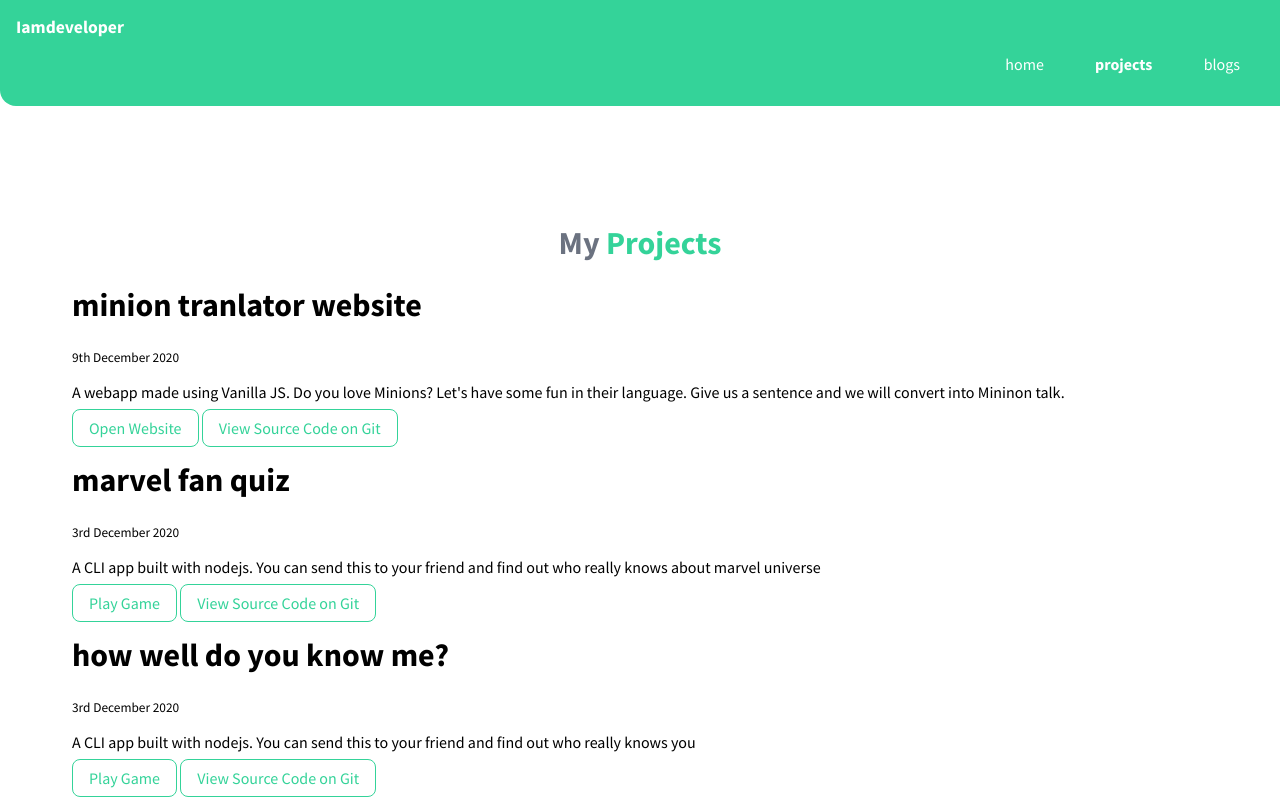
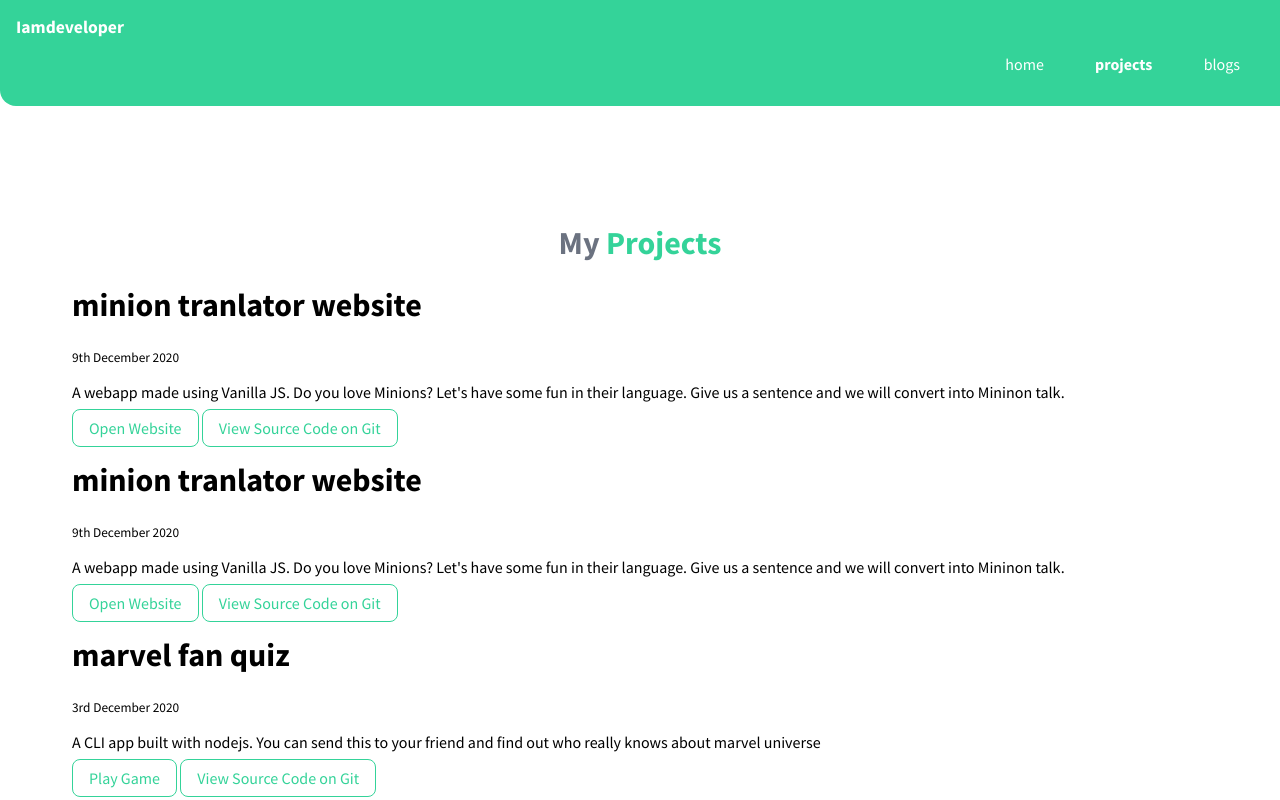
Before and after one commit to barbaricankit/ankit-neogcamp-lesson-3, a plain HTML site: page projects.html in a window 1280 px wide. Shown: the top 800 px of the page. Drawn offline with Linux system fonts and the light colour scheme.

Commit message:
updated project details
updated project details

```diff
--- a/projects.html
+++ b/projects.html
@@ -38,6 +38,15 @@
             </li>
             <li>
                 <div class="container container-centered">
+                <h1>minion tranlator website</h1>
+                <small>9th December 2020</small>
+                <p>A webapp made using Vanilla JS. Do you love Minions? Let's have some fun in their language. Give us a sentence and we will convert into Mininon talk.</p>
+                <a class="link link-secondary" href="https://ankit-miniontalk.netlify.app/" target="_blank">Open Website</a>
+                <a class="link link-secondary" href="https://github.com/barbaricankit/ankit-miniontalk" target="_blank">View Source Code on Git</a>
+            </div>
+            </li>
+            <li>
+                <div class="container container-centered">
                 <h1>marvel fan quiz</h1>
                 <small>3rd December 2020</small>
                 <p>A CLI app built with nodejs. You can send this to your friend and find out who really knows about marvel universe</p>
```
